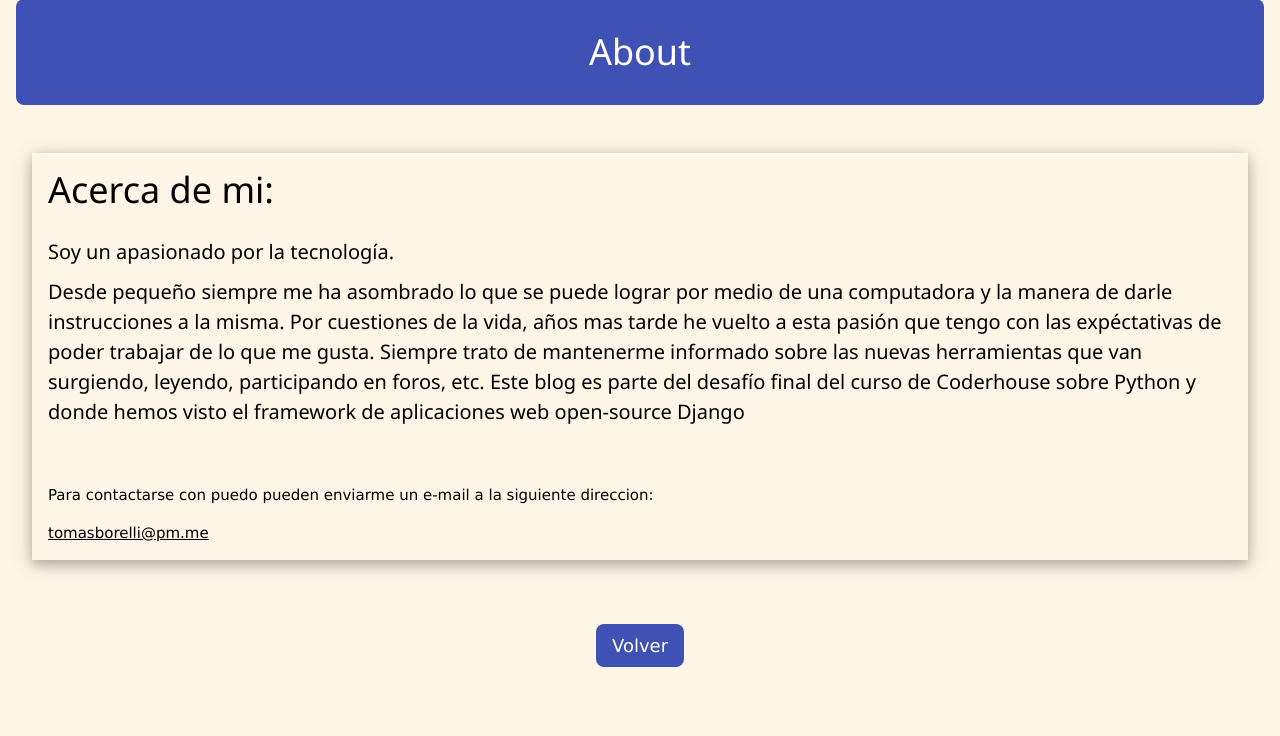
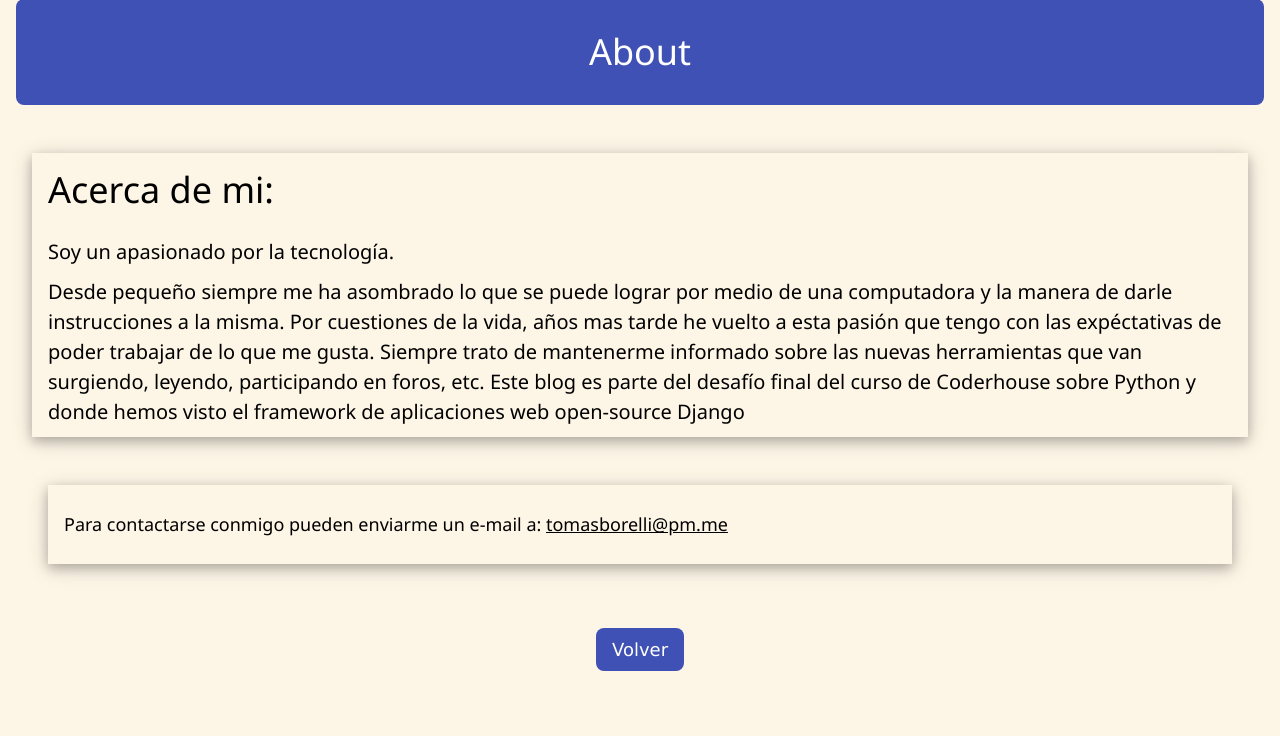
Before and after one commit to tompy017/blog_project, a Django app: page /about/ in a window 1280 px wide. Shown: the part 238-974 px from the top of the page. Before the commit the page ends 905 px from the top, so only its background shows below. Run offline with Django 4.2, Linux system fonts and the light colour scheme.

Commit message:
readme, requirements, about

```diff
--- a/blogapp/templates/blogapp/about.html
+++ b/blogapp/templates/blogapp/about.html
@@ -19,9 +19,13 @@
                 Este blog es parte del desafío final del curso de Coderhouse sobre Python y donde hemos visto el framework de aplicaciones web open-source Django
             </h4>
         </div>
+</div>
+
+<div class="w3-container w3-round-large w3-padding-16 w3-margin-top w3-margin-bottom">
+    <div class="w3-card-4 w3-margin-top">
         <div class="w3-container w3-padding-16 w3-margin-top">
-            <p>Para contactarse con puedo pueden enviarme un e-mail a la siguiente direccion:</p>
-            <a href = "mailto: tomasborelli@pm.me">tomasborelli@pm.me</a>
+            <h5>Para contactarse conmigo pueden enviarme un e-mail a:
+            <a href = "mailto: tomasborelli@pm.me">tomasborelli@pm.me</a></h5>
         </div>
     </div>
 </div>
@@ -32,5 +36,4 @@
 </div>
 
 
-
 {% endblock main_content %}
--- /dev/null
+++ b/requirements.txt
@@ -0,0 +1,5 @@
+asgiref==3.5.0
+backports.zoneinfo==0.2.1
+Django==4.0.4
+Pillow==9.1.0
+sqlparse==0.4.2
```
Also changed, not shown: README.md.
